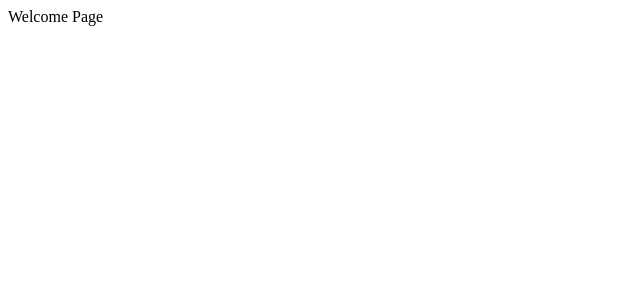
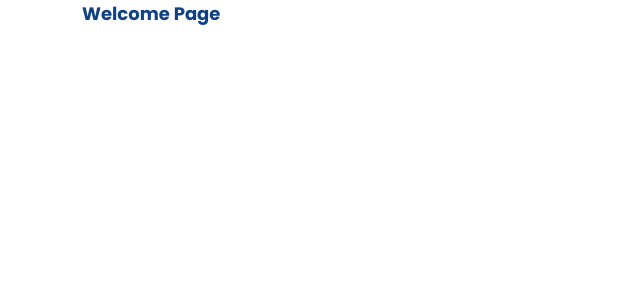
Before and after one commit to vitQQ/front-end-vitQ, a React (Create React App) app: page / in a window 1280 px wide. Shown: the top 300 px of the page, without its empty margins (0-640 px from the left). Built offline with nearby package versions, Linux system fonts and the light colour scheme.

Commit message:
add custom.scss and react bootstrap

```diff
--- a/package.json
+++ b/package.json
@@ -6,13 +6,16 @@
     "@testing-library/jest-dom": "^5.14.1",
     "@testing-library/react": "^12.0.0",
     "@testing-library/user-event": "^13.2.1",
+    "bootstrap": "^5.1.3",
     "feather-icons": "^4.28.0",
     "react": "^17.0.2",
+    "react-bootstrap": "^2.0.4",
     "react-dom": "^17.0.2",
     "react-feather": "^2.0.9",
     "react-hook-form": "^7.22.5",
     "react-router-dom": "6",
     "react-scripts": "5.0.0",
+    "sass": "^1.45.1",
     "web-vitals": "^2.1.0"
   },
   "scripts": {
--- a/public/index.html
+++ b/public/index.html
@@ -9,6 +9,9 @@
       name="description"
       content="Web site created using create-react-app"
     />
+    <!-- Font -->
+    <link href="https://fonts.googleapis.com/css2?family=Poppins:wght@400;500;600;700&display=swap" rel="stylesheet">
+    <!-- Font -->
     <link rel="apple-touch-icon" href="%PUBLIC_URL%/logo192.png" />
     <!--
       manifest.json provides metadata used when your web app is installed on a
--- a/src/App.js
+++ b/src/App.js
@@ -2,7 +2,7 @@
 
 function App() {
   return (
-    <div>
+    <div className="container fs-h3 fw-bold text-primary-3">
       Welcome Page
     </div>
   );
--- a/src/index.js
+++ b/src/index.js
@@ -1,6 +1,8 @@
 import React from "react";
 import ReactDOM from "react-dom";
 import App from "./App";
+import './styles/custom.scss'
+import './styles/index.css'
 // import Routes from "./Router";
 import { BrowserRouter } from "react-router-dom";
 import reportWebVitals from "./reportWebVitals";
--- /dev/null
+++ b/src/styles/custom.scss
@@ -0,0 +1,42 @@
+// $primary: #296DCD;
+// $secondary: #F9747F;
+
+// $theme-colors
+$theme-colors: (
+  "primary": #F5F9FF,
+  "primary-1": #71A7F2,
+  "primary-2": #296DCD,
+  "primary-3": #0F4187,
+
+  "secondary": #FFD9DC,
+  "secondary-1": #F9747F,
+  "secondary-2": #E82D3D,
+  "secondary-3": #C90B1B,
+  "secondary-4": #9C000D,
+
+  "active": rgba(0, 0, 0, 0.87),
+  "inactive": rgba(0, 0, 0, 0.6),
+  "disable": rgba(0, 0, 0, 0.38),
+);
+
+$custom-colors: (
+  "custom-color": #900
+);
+
+// Merge the maps
+$theme-colors: map-merge($theme-colors, $custom-colors);
+
+$body-color: rgba(0, 0, 0, 0.87);
+
+$font-sizes: (
+    "display": 48px,
+    "h1": 32px,
+    "h2": 24px,
+    "h3": 18px,
+    "body": 16px,
+    "subtitle": 14px,
+    "caption": 12px,
+);
+
+
+@import '~bootstrap/scss/bootstrap.scss';
--- /dev/null
+++ b/src/styles/index.css
@@ -0,0 +1,18 @@
+body {
+    margin: 0;
+    font-family: "Poppins", sans-serif !important;
+    -webkit-font-smoothing: antialiased;
+    -moz-osx-font-smoothing: grayscale;
+  }
+
+.textActive {
+    color: rgba(0, 0, 0, 0.87);
+}
+
+.textInActive {
+    color: rgba(0, 0, 0, 0.6);
+}
+
+.textDisable {
+    color: rgba(0, 0, 0, 0.38);
+}
```
Also changed, not shown: 1 other file (tests, documents, lock files or other folders).
